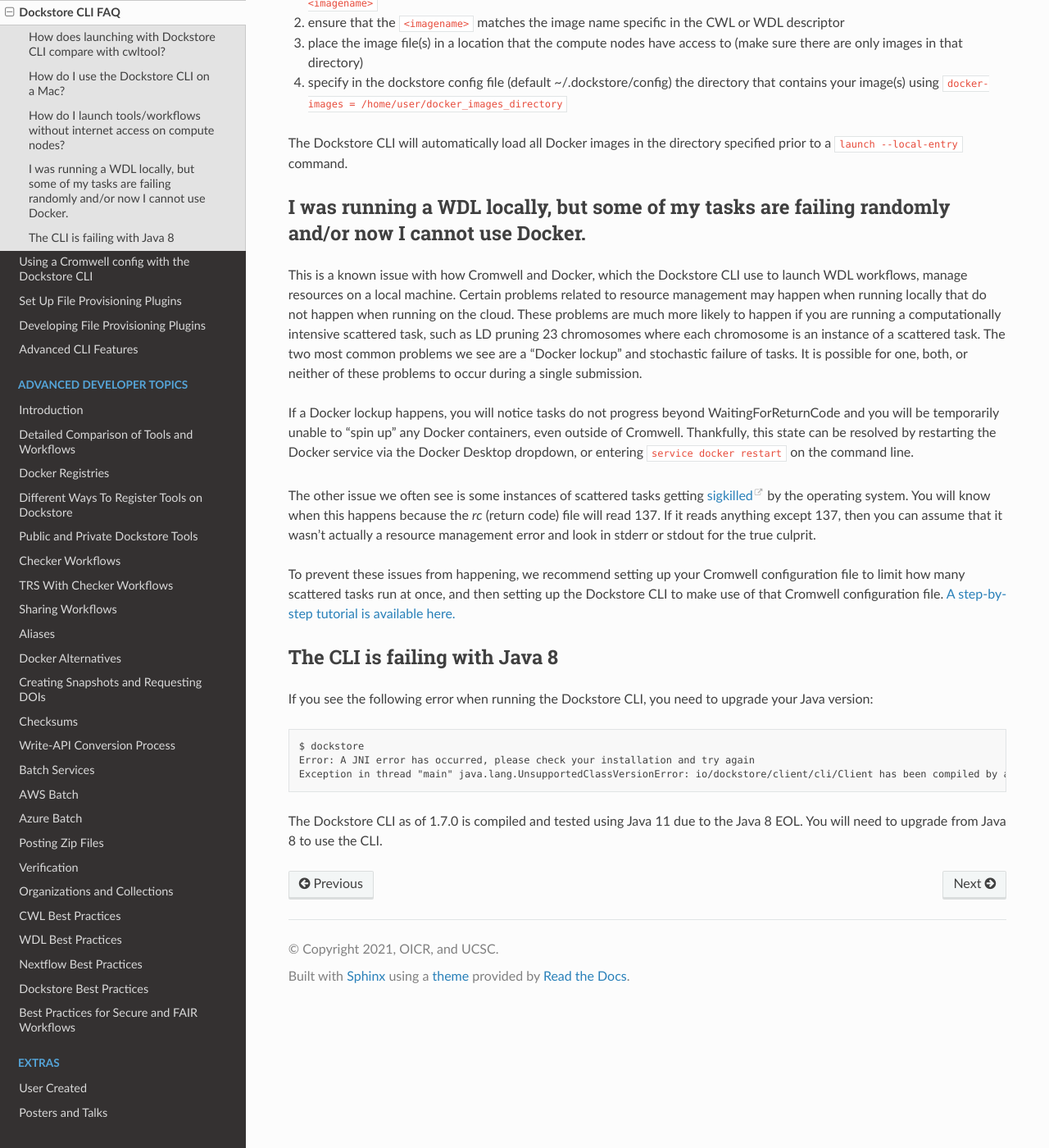
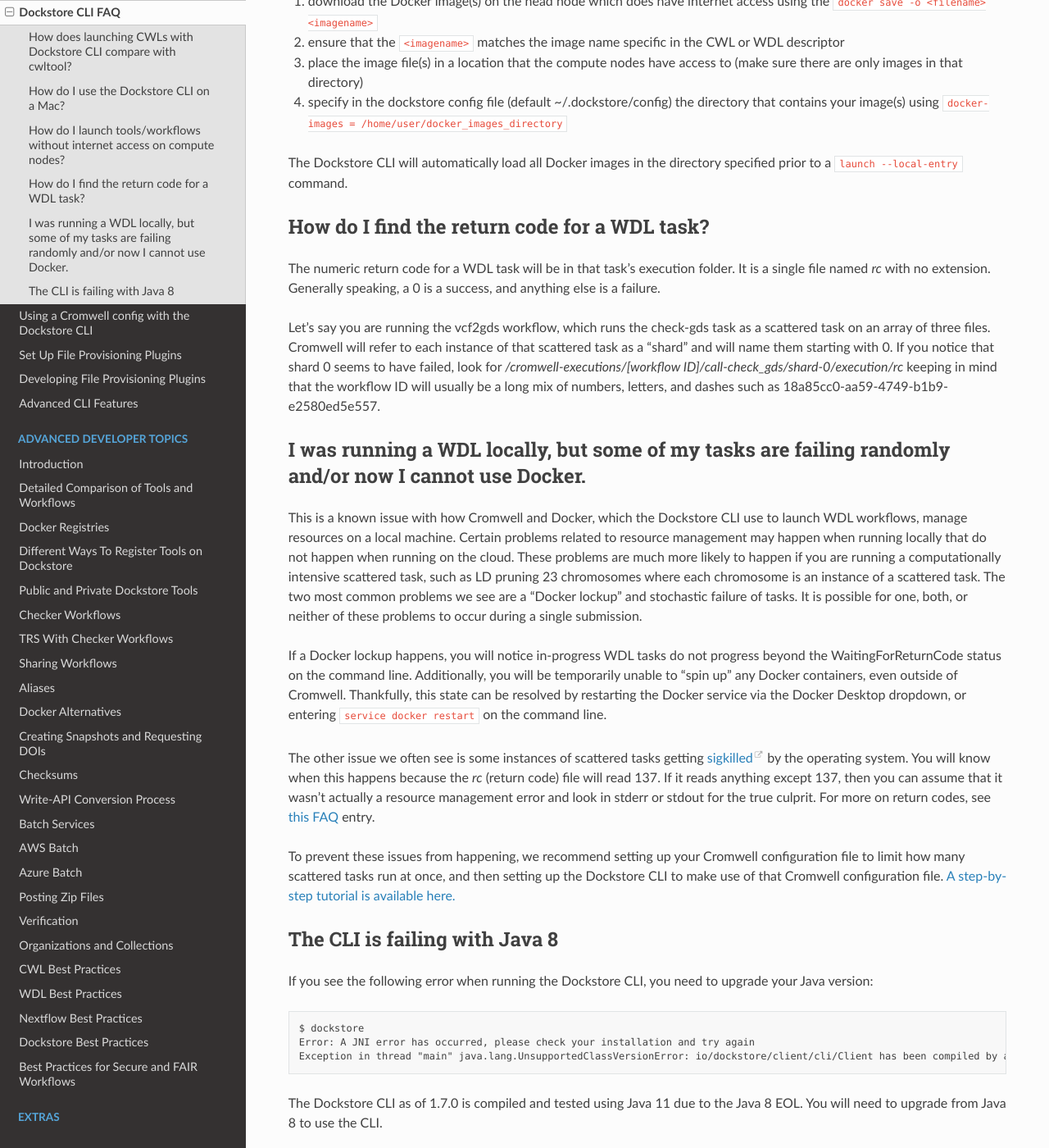
Before and after one commit to dockstore/dockstore-documentation, a Sphinx documentation site: the page built from docs/advanced-topics/dockstore-cli/dockstore-cli-faq.rst, in a window 1280 px wide and 1400 px high, scrolled down 1411 px. Shown: the whole window at 82% size. Built offline with Sphinx 7.4.7 and the Read the Docs theme 2.0.0, drawn with Linux system fonts in a browser that asks for light colours; some of the changed text lies outside the part shown.

Commit message:
Charles' suggestions

```diff
--- a/docs/advanced-topics/dockstore-cli/dockstore-cli-faq.rst
+++ b/docs/advanced-topics/dockstore-cli/dockstore-cli-faq.rst
@@ -6,8 +6,8 @@
 .. contents:: Table of Contents
   :local:
 
-How does launching with Dockstore CLI compare with cwltool?
------------------------------------------------------------
+How does launching CWLs with Dockstore CLI compare with cwltool?
+----------------------------------------------------------------
 
 Under the hood, the Dockstore CLI evokes cwltool to launch CWL workflows. However, it adds additional features. Dockstore CLI has utilities to generate JSON parameter files from
 entries on Dockstore (``dockstore tool convert``).
@@ -62,6 +62,16 @@
 The Dockstore CLI will automatically load all Docker images in the
 directory specified prior to a ``launch --local-entry`` command.
 
+.. _return-code-wdl:
+
+How do I find the return code for a WDL task?
+---------------------------------------------
+
+The numeric return code for a WDL task will be in that task's execution folder. It is a single file named `rc` with no extension. Generally speaking, a 0 is a success, and anything else is a failure.
+
+Let's say you are running the vcf2gds workflow, which runs the check-gds task as a scattered task on an array of three files. Cromwell will refer to each instance of that scattered task as a "shard" and will name them starting with 0. If you notice that shard 0 seems to have failed, look for `/cromwell-executions/[workflow ID]/call-check_gds/shard-0/execution/rc` keeping in mind that the workflow ID will usually be a long mix of numbers, letters, and dashes such as 18a85cc0-aa59-4749-b1b9-e2580ed5e557.
+
+
 .. _cromwell-docker-lockup:
 
 I was running a WDL locally, but some of my tasks are failing randomly and/or now I cannot use Docker.
@@ -69,9 +79,9 @@
 
 This is a known issue with how Cromwell and Docker, which the Dockstore CLI use to launch WDL workflows, manage resources on a local machine. Certain problems related to resource management may happen when running locally that do not happen when running on the cloud. These problems are much more likely to happen if you are running a computationally intensive scattered task, such as LD pruning 23 chromosomes where each chromosome is an instance of a scattered task. The two most common problems we see are a "Docker lockup" and stochastic failure of tasks. It is possible for one, both, or neither of these problems to occur during a single submission.
 
-If a Docker lockup happens, you will notice tasks do not progress beyond WaitingForReturnCode and you will be temporarily unable to "spin up" any Docker containers, even outside of Cromwell. Thankfully, this state can be resolved by restarting the Docker service via the Docker Desktop dropdown, or entering ``service docker restart`` on the command line.
+If a Docker lockup happens, you will notice in-progress WDL tasks do not progress beyond the WaitingForReturnCode status on the command line. Additionally, you will be temporarily unable to "spin up" any Docker containers, even outside of Cromwell. Thankfully, this state can be resolved by restarting the Docker service via the Docker Desktop dropdown, or entering ``service docker restart`` on the command line.
 
-The other issue we often see is some instances of scattered tasks getting `sigkilled <https://www.gnu.org/software/libc/manual/html_node/Termination-Signals.html>`__ by the operating system. You will know when this happens because the `rc` (return code) file will read 137. If it reads anything except 137, then you can assume that it wasn't actually a resource management error and look in stderr or stdout for the true culprit.
+The other issue we often see is some instances of scattered tasks getting `sigkilled <https://www.gnu.org/software/libc/manual/html_node/Termination-Signals.html>`__ by the operating system. You will know when this happens because the `rc` (return code) file will read 137. If it reads anything except 137, then you can assume that it wasn't actually a resource management error and look in stderr or stdout for the true culprit. For more on return codes, see :ref:`this FAQ <return-code-wdl>` entry.
 
 To prevent these issues from happening, we recommend setting up your Cromwell configuration file to limit how many scattered tasks run at once, and then setting up the Dockstore CLI to make use of that Cromwell configuration file. :doc:`A step-by-step tutorial is available here. </advanced-topics/dockstore-cli/local-cromwell-config>`
 
--- a/docs/advanced-topics/dockstore-cli/local-cromwell-config.rst
+++ b/docs/advanced-topics/dockstore-cli/local-cromwell-config.rst
@@ -6,9 +6,9 @@
 
 It is not necessary to set up a configuration file to use Cromwell or the Dockstore CLI, but advanced users may find some settings they may want to change. Additionally, setting up a Cromwell configuration file is the best way to avoid :ref:`Docker lockups and sigkilled tasks <cromwell-docker-lockup>` from happening when working with scattered tasks. Because avoiding those lockups is one of the more common use cases for setting up a Cromwell configuration file, we will focus on that specific use case here, but you can apply this to modify other Cromwell settings as needed.
 
-To help keep scattered tasks from taking too many local resources, you can set up a Cromwell configuration file that sets a concurrent-job-limit. Of course, there is a tradeoff: If you set a concurrent-job-limit, tests involving scattered tasks will execute slower as less instances of a scattered task will run in parallel. That being said, we still recommend setting this value when running on a local machine, as it makes Cromwell much more stable.
+To help keep scattered tasks from taking too many local resources, you can set up a Cromwell configuration file that sets a concurrent-job-limit. Of course, there is a tradeoff: If you set a concurrent-job-limit, tests involving scattered tasks will execute slower as fewer instances of a scattered task will run in parallel. That being said, we still recommend setting this value when running on a local machine, as it makes Cromwell much more stable.
 
-1. Download `this template file <https://github.com/broadinstitute/cromwell/blob/develop/cromwell.example.backends/cromwell.examples.conf>`__ and name it ``.cromwell.conf`` before placing it in your home directory, ie ``/Users/ash/`` (MacOS) or ``/home/ash`` (Linux). If you are on Mac OS, you may get a notification about naming the file like this -- this is normal; Mac OS normally hides files that have a period at the start of the name (called "dot files") to prevent people from deleting important operating system files by accident.
+1. Download `this template file <https://github.com/broadinstitute/cromwell/blob/develop/cromwell.example.backends/cromwell.examples.conf>`__ and name it ``.cromwell.conf`` before placing it in your home directory, e.g. ``/Users/ash`` (MacOS) or ``/home/ash`` (Linux). If you are on Mac OS, you may get a notification about naming the file like this -- this is normal; Mac OS normally hides files that have a period at the start of the name (called "dot files") to prevent people from deleting important operating system files by accident.
 2. Uncomment ``#default = "LocalExample"`` in the ``backend`` section in order to override the default local Cromwell setup with what is in the configuration file.
 3. Under ``LocalExample``, under ``config``, uncomment the setting for ``concurrent-job-limit`` and set it to 1. Note that this is an integer, not a boolean; you could set it to 2 if you want to up to two jobs to run at once for example.
 
```
